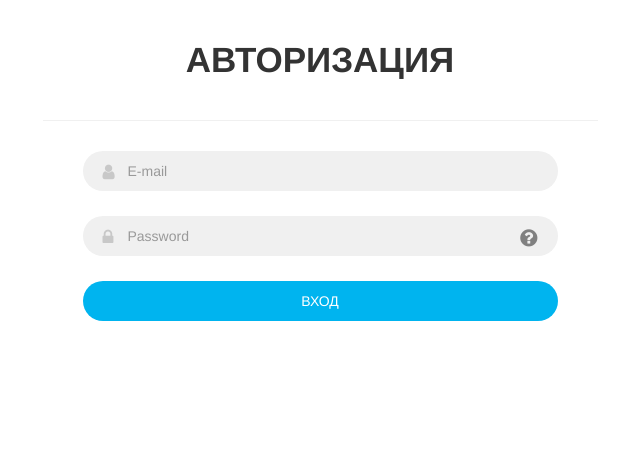
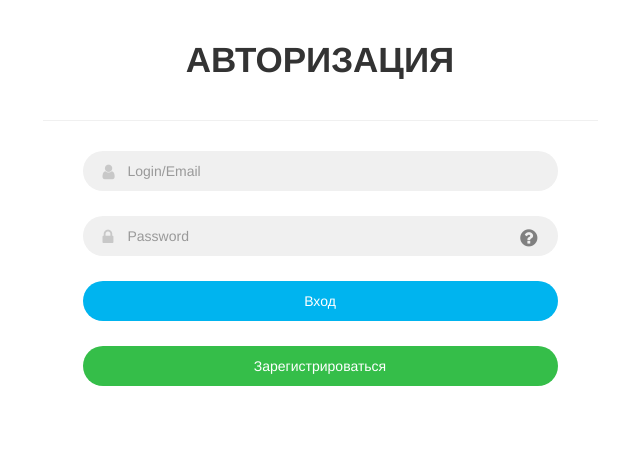
Before and after one commit to DimaK0st/CommentsAndAuthorization3Task, a PHP site: page /auth in a window 1280 px wide. Shown: the top 450 px of the page, without its empty margins (320-960 px from the left). Run offline with PHP 8.4, Linux system fonts and the light colour scheme.

Commit message:
Finish Login And Register

```diff
--- a/index.php
+++ b/index.php
@@ -46,7 +46,9 @@ function getRouter($url)
 }
 
 function postAuth(){
-    echo "Email: ".$_POST["email"]." Password: ".$_POST["password"];
+
+    $db=new dbHelper();
+    $db->checkUserData($_POST["login"],$_POST["password"]);
 }
 
 function postRegister(){
--- a/models/dbHelper.php
+++ b/models/dbHelper.php
@@ -82,7 +82,23 @@ class dbHelper{
 // закрываем подключение
         }
 
+    public function checkUserData($login, $password){
 
+        $query = "SELECT password FROM " . $this->tableUserData." where userName='".$login."'"." or email='".$login."'";
+//        echo $query;
+// выполняем запрос
+        $result = mysqli_query($this->link, $query) or die("Ошибка " . mysqli_error($this->link));
+        if ($result) {
+            $row = mysqli_fetch_array($result);
+            if ($row['password']==$password and $password!==""){
+                echo "1";
+            }
+            else{
+                echo "2";
+            }
+        }
+
+    }
 
 
 public function __destruct (){
--- a/script/authorization.js
+++ b/script/authorization.js
@@ -1,24 +1,22 @@
 var servResponse = document.querySelector('#response');
 
 document.forms.formsLogin.onsubmit= function (e){
-    email=document.forms.formsLogin.inputEmail.value;
+    login=document.forms.formsLogin.inputLogin.value;
     password=document.forms.formsLogin.inputPassword.value;
-    alert("email= "+email+ "password= "+password)
     e.preventDefault();
     var objXMLHttpRequest = new XMLHttpRequest();
 
     objXMLHttpRequest.onreadystatechange = function () {
         if (objXMLHttpRequest.readyState === 4) {
             if (objXMLHttpRequest.status === 200) {
+                let res= objXMLHttpRequest.responseText;
                 switch (parseInt(res)) {
                     case 1:
-                        alert("objXMLHttpRequest.responseText")
                         servResponse.style.color = "blue";
                         servResponse.textContent = "Успешный вход";
                         window.location.href = '/successAuth'
                         break;
                     case 2:
-                        alert(objXMLHttpRequest.responseText)
                         servResponse.style.color = "red";
                         servResponse.textContent = "Вы ввели не верные данный/ пользователь не существует";
                         break;
@@ -34,5 +32,5 @@ document.forms.formsLogin.onsubmit= function (e){
 
     objXMLHttpRequest.open('POST', '/post/auth');
     objXMLHttpRequest.setRequestHeader('Content-Type', 'application/x-www-form-urlencoded');
-    objXMLHttpRequest.send("&email= "+email+ "&password= "+password);
+    objXMLHttpRequest.send("&login="+login+ "&password="+password);
 }
--- a/script/registration.js
+++ b/script/registration.js
@@ -16,23 +16,19 @@ document.forms.formsRegister.onsubmit = function (e) {
     } else if (!/^[a-zA-Z0-9\._-]+@[a-zA-Z0-9-]+\.[a-z]{2,8}$/.test(email)) {
         alert("Email not valid");
     } else {
-        alert("email: " + email + " login: " + login + " password: " + password + "rePassword: " + rePassword);
         var objXMLHttpRequest = new XMLHttpRequest();
 
         objXMLHttpRequest.onreadystatechange = function () {
             if (objXMLHttpRequest.readyState === 4) {
                 if (objXMLHttpRequest.status === 200) {
                     let res= objXMLHttpRequest.responseText;
-
                     switch (parseInt(res)) {
                         case 1:
-                            alert("objXMLHttpRequest.responseText")
                             servResponse.style.color = "blue";
                             servResponse.textContent = "Данные добавлены";
                             window.location.href = '/auth'
                             break;
                         case 2:
-                            alert(objXMLHttpRequest.responseText)
                             servResponse.style.color = "red";
                             servResponse.textContent = "Пользователь с таким логином/почтой уже зарегистрирован";
                             break;
@@ -48,6 +44,6 @@ document.forms.formsRegister.onsubmit = function (e) {
 
         objXMLHttpRequest.open('POST', '/post/register');
         objXMLHttpRequest.setRequestHeader('Content-Type', 'application/x-www-form-urlencoded');
-        objXMLHttpRequest.send("&email= " + email + "&login= " + login + "&password= " + password);
+        objXMLHttpRequest.send("&email=" + email + "&login=" + login + "&password=" + password);
     }
 }
--- a/style/authorization.css
+++ b/style/authorization.css
@@ -116,7 +116,7 @@
     text-transform: capitalize;
 }
 
-.form-horizontal .btn {
+.form-horizontal .btn ,.form-horizontal .btn2{
     float: right;
     font-size: 14px;
     color: #fff;
@@ -128,7 +128,13 @@
     transition: all 0.5s ease 0s;
 }
 
-.btn{
+.form-horizontal .btn2{
+
+    background: #35be49;
+}
+
+
+.btn, .btn2{
     width: 100%;
 }
 
@@ -141,7 +147,7 @@
         left: 45px;
     }
 
-    .form-horizontal .btn {
+    .form-horizontal .btn,.form-horizontal .btn2 {
         padding: 10px 20px;
     }
 }
--- a/views/authorization.php
+++ b/views/authorization.php
@@ -1,6 +1,7 @@
 <?php
 
-function getAuthPage(){
+function getAuthPage()
+{
     echo('
 <link rel="stylesheet" href="https://cdnjs.cloudflare.com/ajax/libs/twitter-bootstrap/3.3.7/css/bootstrap.min.css" />
 <link rel="stylesheet" href="https://cdnjs.cloudflare.com/ajax/libs/font-awesome/4.7.0/css/font-awesome.min.css" />
@@ -12,7 +13,7 @@ function getAuthPage(){
             <form name="formsLogin" class="form-horizontal">
                 <span class="heading">АВТОРИЗАЦИЯ</span>
                 <div class="form-group">
-                    <input type="email" class="form-control" id="inputEmail" name="inputEmail" placeholder="E-mail">
+                    <input class="form-control" id="inputLogin" name="inputLogin" placeholder="Login/Email">
                     <i class="fa fa-user"></i>
                 </div>
                 <div class="form-group help">
@@ -20,8 +21,15 @@ function getAuthPage(){
                     <i class="fa fa-lock"></i>
                     <a href="#" class="fa fa-question-circle"></a>
                 </div>
+
+                <div style="margin-bottom: 10px">
+                    <span id="response" style="width: 100px; height: 100px;"></span>
+                </div>
                 <div class="form-group">
-                    <button type="submit" class="btn btn-default">ВХОД</button>
+                    <button type="submit" class="btn btn-default">Вход</button>
+                </div>
+                <div class="form-group">
+                    <a  onclick="window.location.href = \'/register\'" style="cursor: pointer;text-decoration: none;" class="btn2 btn-default">Зарегистрироваться</a>
                 </div>
             </form>
         </div>
@@ -30,4 +38,4 @@ function getAuthPage(){
 </div><!-- /.container -->
 <script src="/script/authorization.js"></script>
     ');
-    }
+}
--- a/views/registration.php
+++ b/views/registration.php
@@ -32,7 +32,10 @@ function getRegisterPage(){
                 <div style="margin-bottom: 10px">
                 <span id="response" style="width: 100px; height: 100px;"></span></div>
                 <div class="form-group">
-                    <button type="submit" class="btn btn-default">ВХОД</button>
+                    <button type="submit" class="btn btn-default">Зарегистрироваться</button>
+                </div>
+                <div class="form-group">
+                    <a  onclick="window.location.href = \'/auth\'" style="cursor: pointer;text-decoration: none;" class="btn2 btn-default">Авторизоваться</a>
                 </div>
             </form>
         </div>
```
Also changed, not shown: style/registration.css (+9 -3 lines).
